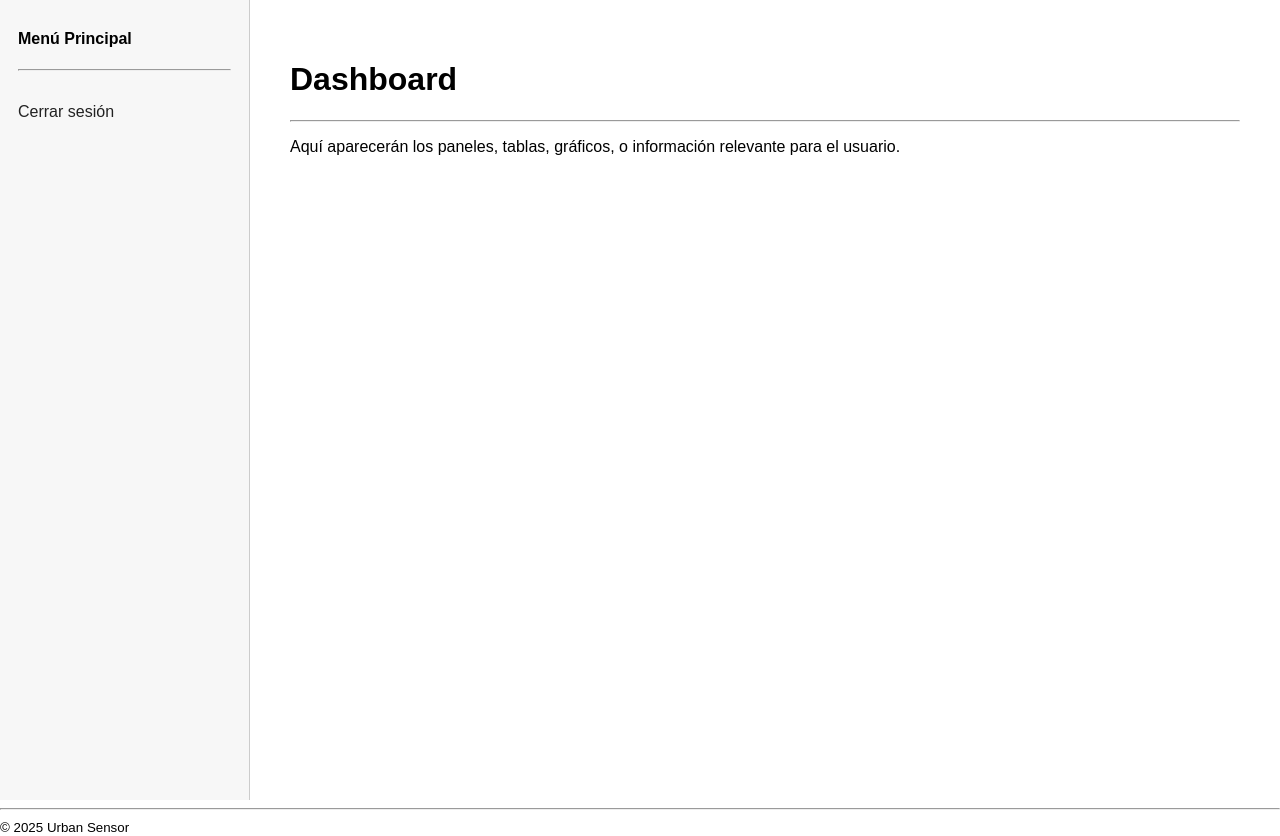
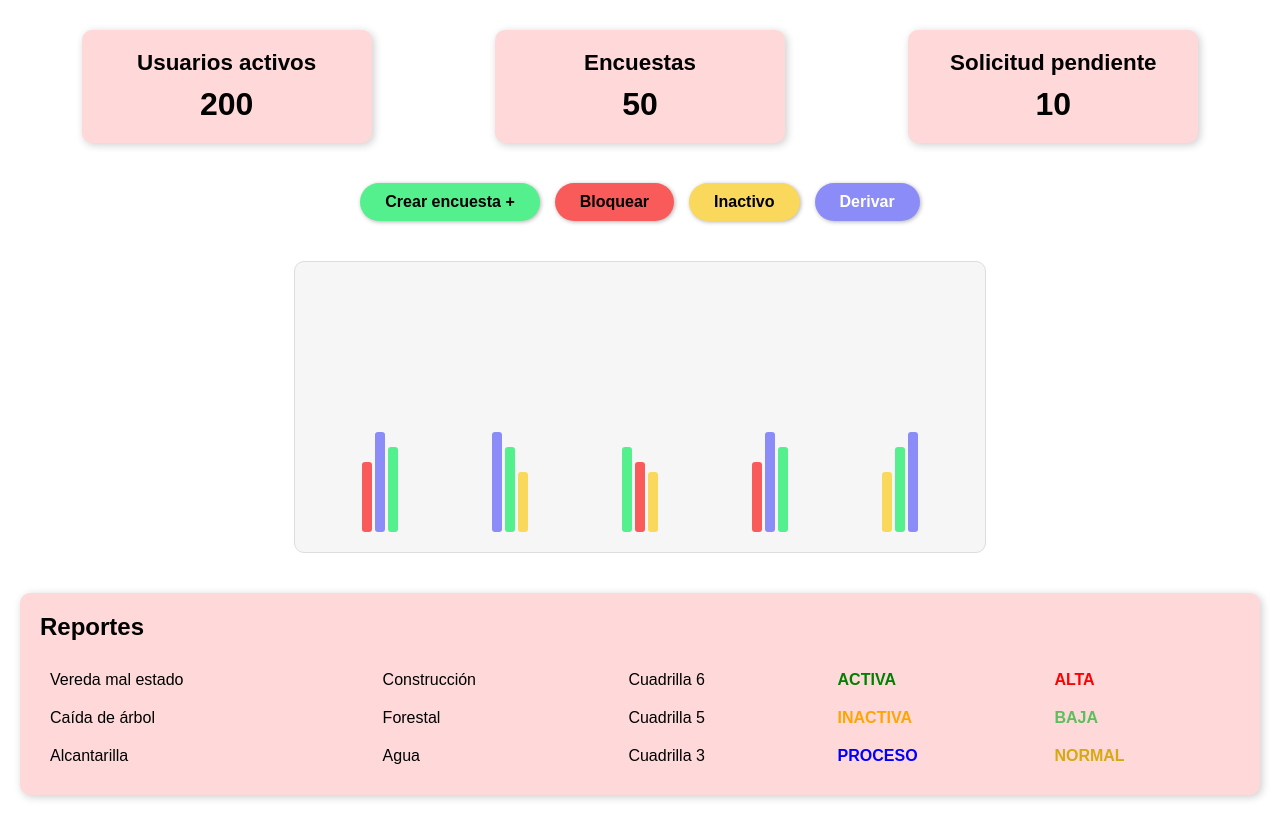
Before and after one commit to binyamin8914/AplicacionWeb-UrbanSensor, a Django app: template core/templates/core/dashboard.html in a window 1280 px wide. After the commit the page ends 800 px from the top, so only its background shows below. Run offline with Django 5.2, Linux system fonts and the light colour scheme; the template is opened without the code that fills it, so the values that code supplies are empty.

Commit message:
diseño de dashboard

```diff
--- a/core/templates/core/dashboard.html
+++ b/core/templates/core/dashboard.html
@@ -1,7 +1,284 @@
-{% extends "core/base.html" %}
-{% block title %}Dashboard{% endblock %}
-{% block content %}
-    <h1>Dashboard</h1>
-    <hr>
-    <p>Aquí aparecerán los paneles, tablas, gráficos, o información relevante para el usuario.</p>
-{% endblock %}
+<!DOCTYPE html>
+<html lang="es">
+<head>
+  <meta charset="UTF-8" />
+  <meta name="viewport" content="width=device-width, initial-scale=1.0" />
+  <title>Dashboard Visual</title>
+  <style>
+    body {
+      font-family: Arial, sans-serif;
+      background-color: #fff;
+      margin: 0;
+      padding: 0;
+    }
+
+    .container {
+      padding: 20px;
+    }
+
+    .cards {
+      display: flex;
+      justify-content: space-around;
+      flex-wrap: wrap;
+      margin-bottom: 30px;
+    }
+
+    .card {
+      background-color: #ffd9d9;
+      border-radius: 10px;
+      box-shadow: 2px 2px 8px rgba(0, 0, 0, 0.2);
+      text-align: center;
+      width: 250px;
+      padding: 20px;
+      margin: 10px;
+    }
+
+    .card h3 {
+      margin: 0;
+      font-size: 1.4em;
+    }
+
+    .card p {
+      font-size: 2em;
+      font-weight: bold;
+      margin: 10px 0 0 0;
+    }
+
+    .buttons {
+      display: flex;
+      justify-content: center;
+      flex-wrap: wrap;
+      gap: 15px;
+      margin-bottom: 40px;
+    }
+
+    .btn {
+      border: none;
+      padding: 10px 25px;
+      border-radius: 25px;
+      font-size: 1em;
+      cursor: pointer;
+      font-weight: bold;
+      box-shadow: 1px 1px 4px rgba(0, 0, 0, 0.3);
+    }
+
+    .btn-green {
+      background-color: #54f08d;
+    }
+
+    .btn-red {
+      background-color: #f95b5b;
+    }
+
+    .btn-yellow {
+      background-color: #f9d85b;
+    }
+
+    .btn-blue {
+      background-color: #8c8cf9;
+      color: #fff;
+    }
+
+    /* ==== GRÁFICO SIMULADO ==== */
+    .graph-container {
+      display: flex;
+      justify-content: center;
+      align-items: center;
+      margin-bottom: 40px;
+    }
+
+    .graph {
+      width: 650px;
+      height: 250px;
+      background-color: #f6f6f6;
+      border-radius: 10px;
+      border: 1px solid #ddd;
+      padding: 20px;
+      display: flex;
+      align-items: flex-end;
+      justify-content: space-around;
+    }
+
+    .bar-group {
+      display: flex;
+      flex-direction: row;
+      align-items: flex-end;
+      gap: 3px;
+    }
+
+    .bar {
+      width: 10px;
+      border-radius: 3px;
+    }
+
+    .bar1 {
+      background-color: #f95b5b;
+      height: 70px;
+    }
+
+    .bar2 {
+      background-color: #8c8cf9;
+      height: 100px;
+    }
+
+    .bar3 {
+      background-color: #54f08d;
+      height: 85px;
+    }
+
+    .bar4 {
+      background-color: #f9d85b;
+      height: 60px;
+    }
+
+    /* ==== TABLA DE REPORTES ==== */
+    .reportes {
+      background-color: #ffd9d9;
+      border-radius: 10px;
+      box-shadow: 2px 2px 8px rgba(0, 0, 0, 0.2);
+      padding: 20px;
+    }
+
+    .reportes h2 {
+      margin-top: 0;
+    }
+
+    .tabla-reportes {
+      width: 100%;
+      border-collapse: collapse;
+      margin-top: 15px;
+    }
+
+    .tabla-reportes td {
+      padding: 10px;
+    }
+
+    .estado-activa {
+      color: green;
+      font-weight: bold;
+    }
+
+    .estado-inactiva {
+      color: orange;
+      font-weight: bold;
+    }
+
+    .estado-proceso {
+      color: blue;
+      font-weight: bold;
+    }
+
+    .prioridad-alta {
+      color: red;
+      font-weight: bold;
+    }
+
+    .prioridad-baja {
+      color: #5bbf5b;
+      font-weight: bold;
+    }
+
+    .prioridad-normal {
+      color: #d6a90f;
+      font-weight: bold;
+    }
+
+    @media (max-width: 768px) {
+      .cards {
+        flex-direction: column;
+        align-items: center;
+      }
+
+      .graph {
+        width: 100%;
+      }
+    }
+  </style>
+</head>
+<body>
+  <div class="container">
+    <!-- Tarjetas -->
+    <div class="cards">
+      <div class="card">
+        <h3>Usuarios activos</h3>
+        <p>200</p>
+      </div>
+      <div class="card">
+        <h3>Encuestas</h3>
+        <p>50</p>
+      </div>
+      <div class="card">
+        <h3>Solicitud pendiente</h3>
+        <p>10</p>
+      </div>
+    </div>
+
+    <!-- Botones -->
+    <div class="buttons">
+      <button class="btn btn-green">Crear encuesta +</button>
+      <button class="btn btn-red">Bloquear</button>
+      <button class="btn btn-yellow">Inactivo</button>
+      <button class="btn btn-blue">Derivar</button>
+    </div>
+
+    <!-- Gráfico simulado -->
+    <div class="graph-container">
+      <div class="graph">
+        <div class="bar-group">
+          <div class="bar bar1"></div>
+          <div class="bar bar2"></div>
+          <div class="bar bar3"></div>
+        </div>
+        <div class="bar-group">
+          <div class="bar bar2"></div>
+          <div class="bar bar3"></div>
+          <div class="bar bar4"></div>
+        </div>
+        <div class="bar-group">
+          <div class="bar bar3"></div>
+          <div class="bar bar1"></div>
+          <div class="bar bar4"></div>
+        </div>
+        <div class="bar-group">
+          <div class="bar bar1"></div>
+          <div class="bar bar2"></div>
+          <div class="bar bar3"></div>
+        </div>
+        <div class="bar-group">
+          <div class="bar bar4"></div>
+          <div class="bar bar3"></div>
+          <div class="bar bar2"></div>
+        </div>
+      </div>
+    </div>
+
+    <!-- Reportes -->
+    <div class="reportes">
+      <h2>Reportes</h2>
+      <table class="tabla-reportes">
+        <tr>
+          <td>Vereda mal estado</td>
+          <td>Construcción</td>
+          <td>Cuadrilla 6</td>
+          <td class="estado-activa">ACTIVA</td>
+          <td class="prioridad-alta">ALTA</td>
+        </tr>
+        <tr>
+          <td>Caída de árbol</td>
+          <td>Forestal</td>
+          <td>Cuadrilla 5</td>
+          <td class="estado-inactiva">INACTIVA</td>
+          <td class="prioridad-baja">BAJA</td>
+        </tr>
+        <tr>
+          <td>Alcantarilla</td>
+          <td>Agua</td>
+          <td>Cuadrilla 3</td>
+          <td class="estado-proceso">PROCESO</td>
+          <td class="prioridad-normal">NORMAL</td>
+        </tr>
+      </table>
+    </div>
+  </div>
+</body>
+</html>
```
